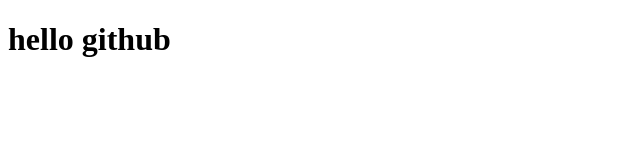
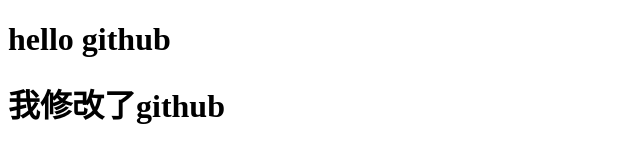
Before and after one commit to 17348690910/one, a plain HTML site: page index.html in a window 1280 px wide. Shown: the whole page, without its empty margins (0-640 px from the left). Drawn offline with Linux system fonts and the light colour scheme.

Commit message:
Update index.html

```diff
--- a/index.html
+++ b/index.html
@@ -6,5 +6,6 @@
 	</head>
 	<body>
 		<h1>hello github</h1>
+		<h1>我修改了github</h1>
 	</body>
 </html>
```
